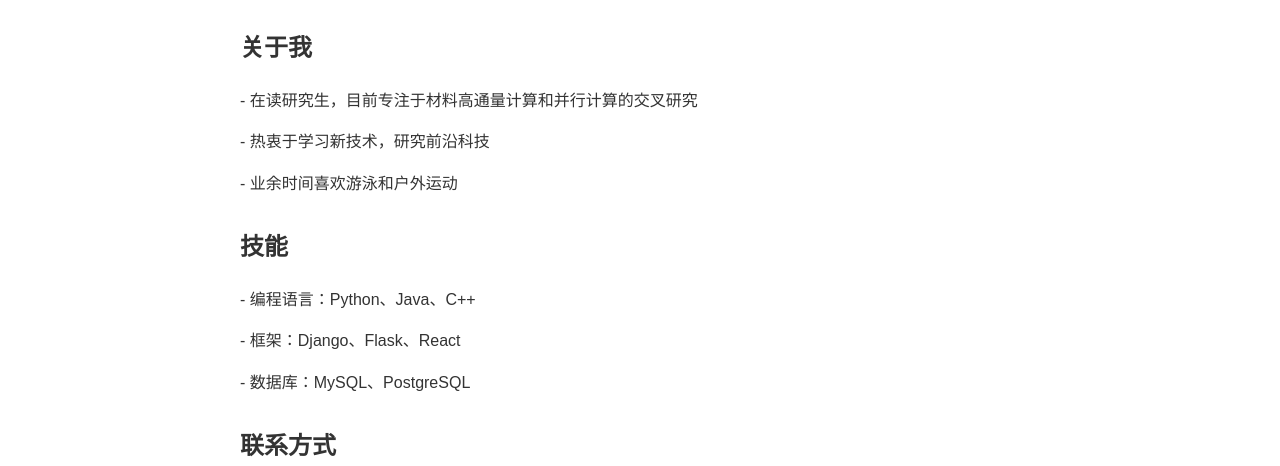
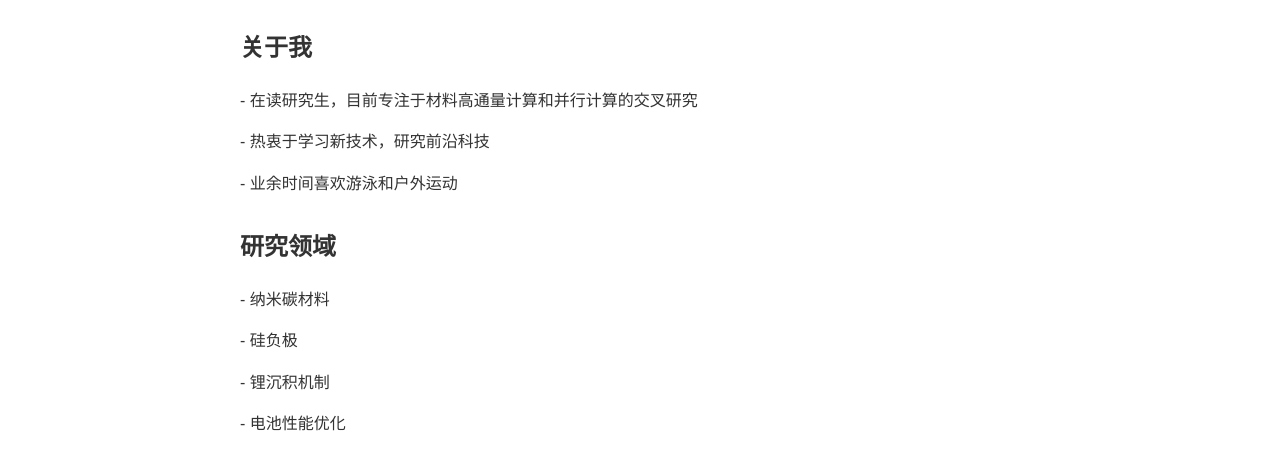
Before and after one commit to pjy2240/pjy2240.github.io, a plain HTML site: page index.html in a window 1280 px wide. Shown: the part 318-784 px from the top of the page. Drawn offline with Linux system fonts and the light colour scheme.

Commit message:
Update index.html

```diff
--- a/index.html
+++ b/index.html
@@ -103,17 +103,17 @@
             </ul>
         </section>
         <section>
-            <h2>技能</h2>
+            <h2>研究领域</h2>
             <ul class="custom-list">
-                <p>- 编程语言：Python、Java、C++</p>
-                <p>- 框架：Django、Flask、React</p>
-                <p>- 数据库：MySQL、PostgreSQL</p>
+                <p>- 纳米碳材料</p>
+                <p>- 硅负极</p>
+                <p>- 锂沉积机制</p>
+                <p>- 电池性能优化</p>
             </ul>
         </section>
         <section>
             <h2>联系方式</h2>
             <p>- 邮箱: <a href="mailto:kyle002000@qq.com">kyle002000@qq.com</a></p>
-            <p>- GitHub: <a href="https://github.com/Imfn8z" target="_blank">github.com/pjy2240</a></p>
             <p>- 实验室主页: <a href="https://electrochem-lab.buct.edu.cn/main.htm" target="_blank">https://electrochem-lab.buct.edu.cn/main.htm</a></p>
         </section>
         <section>
```
